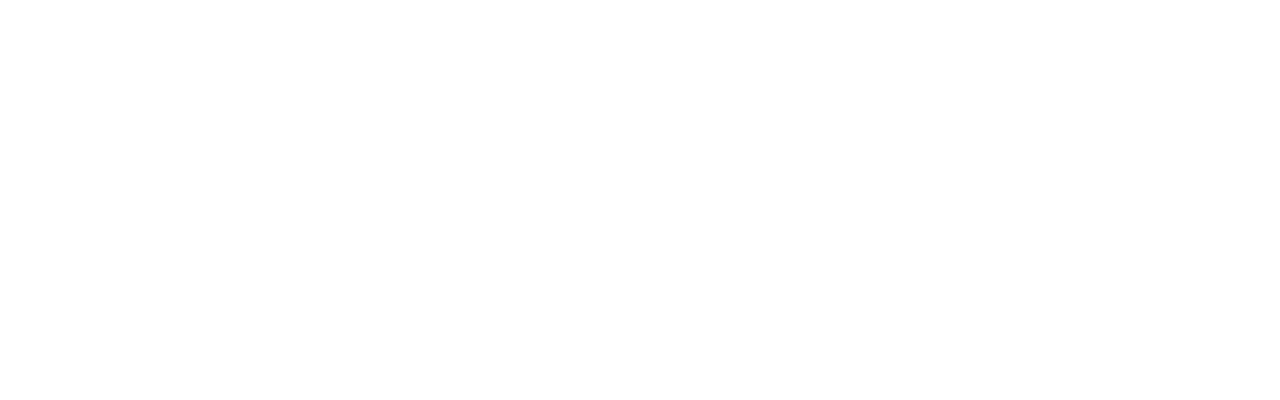
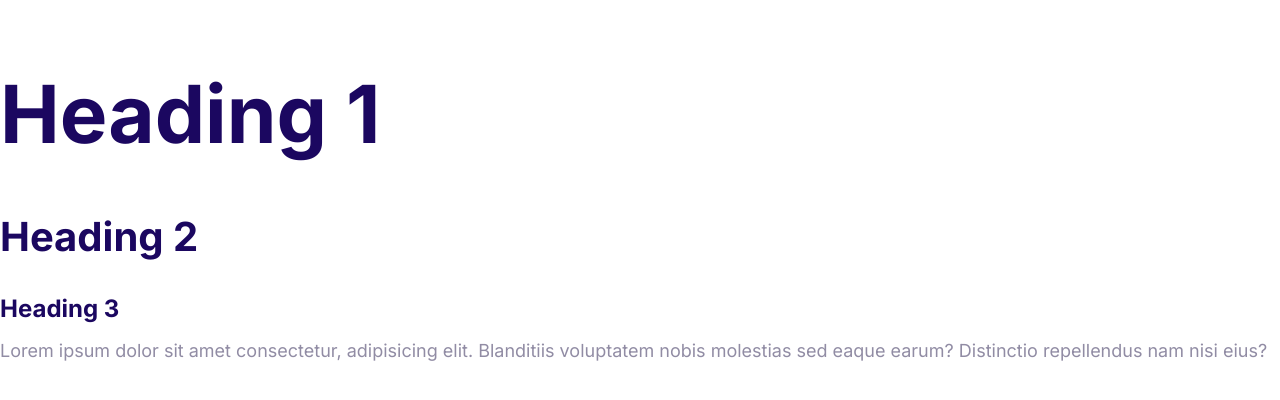
Before and after one commit to mokh-web-dev/cwdme, a plain HTML site: page index.html in a window 1280 px wide. Drawn offline with Linux system fonts and the light colour scheme.

Commit message:
Defined the styles for the fonts.

```diff
--- a/css/styles.css
+++ b/css/styles.css
@@ -5,3 +5,55 @@
   --color-headings: #1b0760;
   --color-body: #918ca4;
 }
+
+html {
+  font-size: 62.5%;
+}
+
+body {
+  font-family: Inter, Arial, Helvetica, sans-serif;
+  font-size: 2.4rem;
+  line-height: 1.5;
+  color: var(--color-body);
+}
+
+h1,
+h2,
+h3 {
+  color: var(--color-headings);
+  margin-bottom: 1rem;
+}
+
+h1 {
+  font-size: 7rem;
+}
+
+h2 {
+  font-size: 4rem;
+}
+
+h3 {
+  font-size: 3rem;
+}
+
+p {
+  margin-top: 0;
+}
+
+@media screen and (min-width: 1024px) {
+  body {
+    font-size: 1.8rem;
+  }
+
+  h1 {
+    font-size: 8rem;
+  }
+
+  h2 {
+    font-size: 4rem;
+  }
+
+  h3 {
+    font-size: 2.4rem;
+  }
+}
--- a/index.html
+++ b/index.html
@@ -5,10 +5,26 @@
     <meta http-equiv="X-UA-Compatible" content="IE=edge" />
     <meta name="viewport" content="width=device-width, initial-scale=1.0" />
 
+    <link rel="preconnect" href="https://fonts.googleapis.com" />
+    <link rel="preconnect" href="https://fonts.gstatic.com" crossorigin />
+    <link
+      href="https://fonts.googleapis.com/css2?family=Inter:wght@400;700&display=swap"
+      rel="stylesheet"
+    />
+
     <link rel="stylesheet" href="css/normalize.css" />
     <link rel="stylesheet" href="css/styles.css" />
 
     <title>Document</title>
   </head>
-  <body></body>
+  <body>
+    <h1>Heading 1</h1>
+    <h2>Heading 2</h2>
+    <h3>Heading 3</h3>
+    <p>
+      Lorem ipsum dolor sit amet consectetur, adipisicing elit. Blanditiis
+      voluptatem nobis molestias sed eaque earum? Distinctio repellendus nam
+      nisi eius?
+    </p>
+  </body>
 </html>
```
